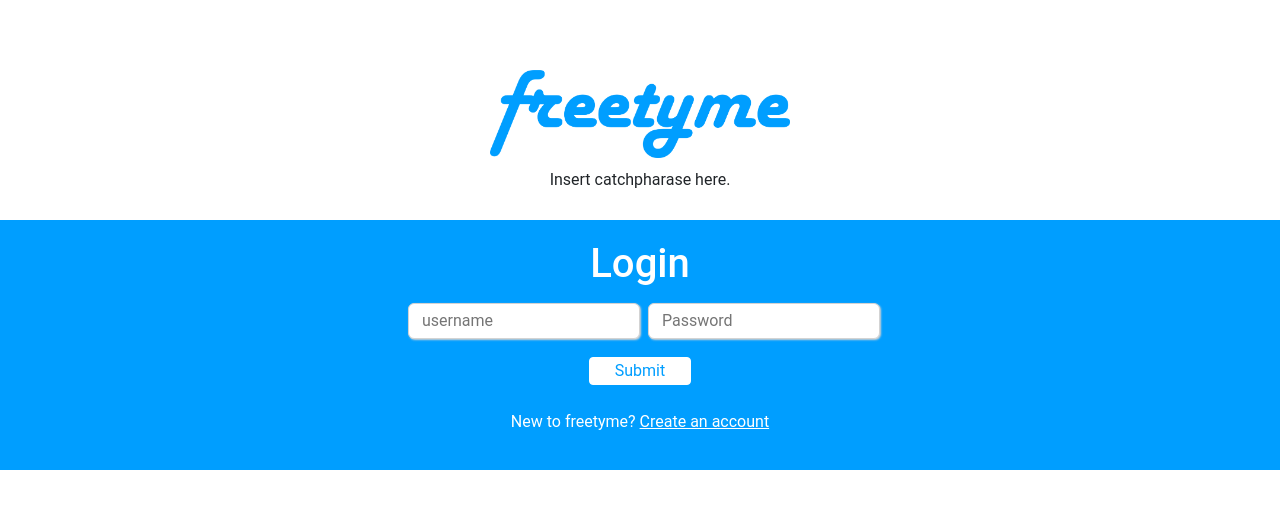
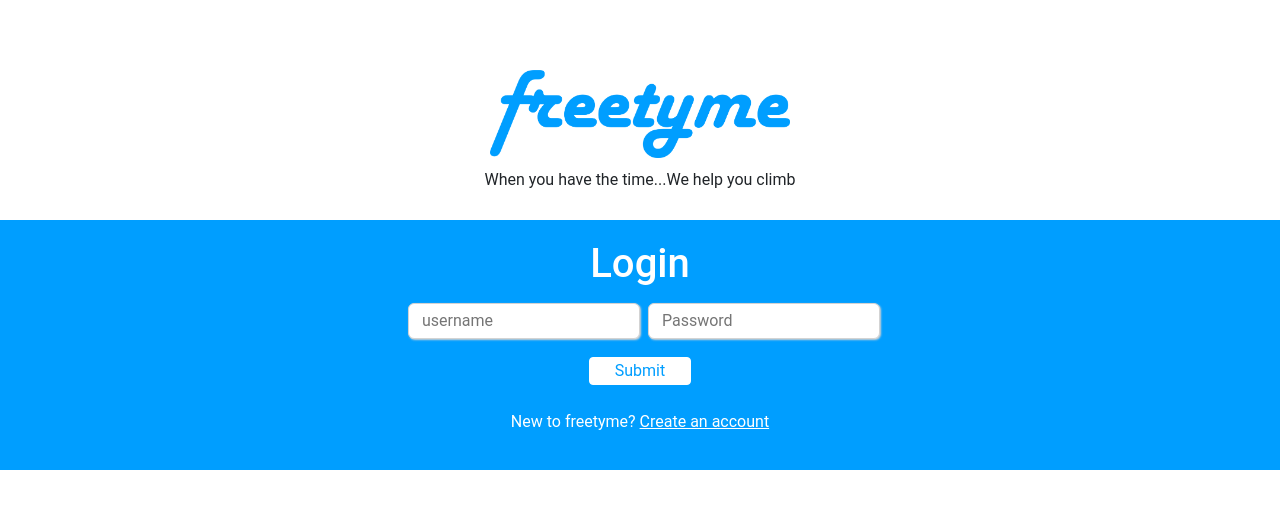
Before and after one commit to BrendonBarringer/Freetyme, a React (Create React App) app in the folder client/: page /login in a window 1280 px wide. Shown: the top 508 px of the page. Built offline with nearby package versions, Linux system fonts and the light colour scheme.

Commit message:
updated slogan

```diff
--- a/client/src/pages/Login.js
+++ b/client/src/pages/Login.js
@@ -44,7 +44,7 @@ class Login extends Component {
       <div>
       <div id="logo">
       <img src= {Logo} alt='logo' />
-      <p>Insert catchpharase here.</p>
+      <p>When you have the time...We help you climb</p>
       </div>
 
       <form id="form">
```
